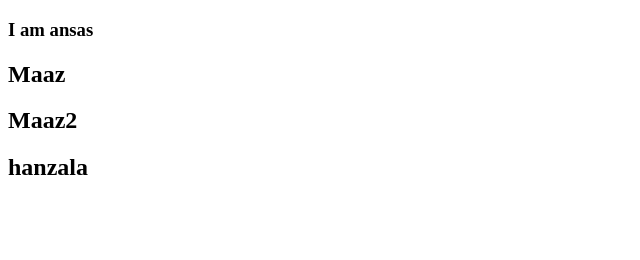
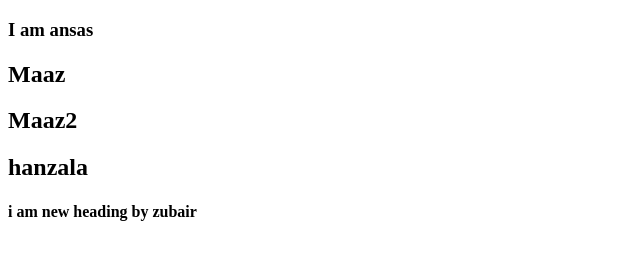
Before and after one commit to zubair-shah/learning-git1, a plain HTML site: page index.html in a window 1280 px wide. Shown: the part 210-470 px from the top of the page, without its empty margins (0-640 px from the left). Drawn offline with Linux system fonts and the light colour scheme.

Commit message:
added new heding

```diff
--- a/index.html
+++ b/index.html
@@ -14,5 +14,6 @@
     <h2>Maaz</h2>
     <h2>Maaz2</h2>
     <h2>hanzala</h2>
+    <h4>i am new heading by zubair</h4>
 </body>
 </html>
```
